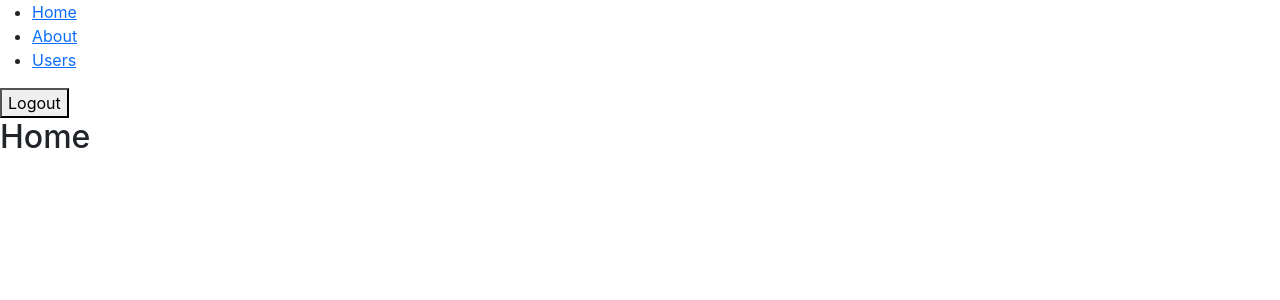
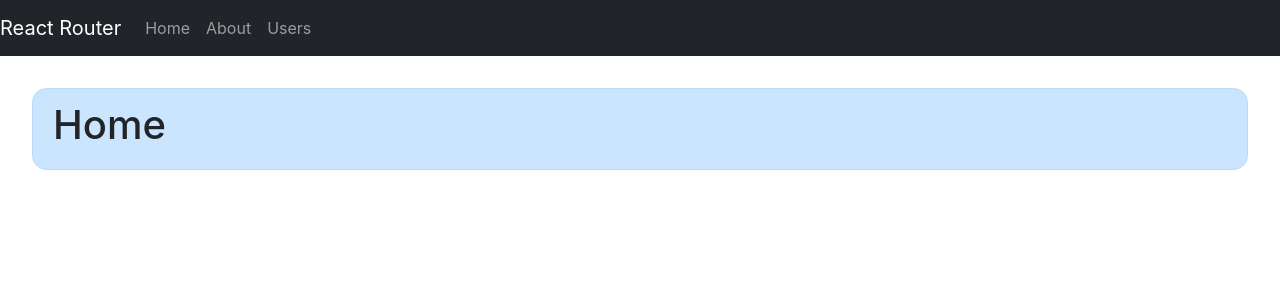
Before and after one commit to vkinsane/React_Router, a React (Create React App) app: page / in a window 1280 px wide. Shown: the top 300 px of the page. Built offline with nearby package versions, Linux system fonts and the light colour scheme.

Commit message:
Redirect Not Done

```diff
--- a/package.json
+++ b/package.json
@@ -6,8 +6,11 @@
     "@testing-library/jest-dom": "^5.11.10",
     "@testing-library/react": "^11.2.6",
     "@testing-library/user-event": "^12.8.3",
+    "bootstrap": "^4.6.0",
     "react": "^17.0.2",
+    "react-bootstrap": "^1.5.2",
     "react-dom": "^17.0.2",
+    "react-router-dom": "^5.2.0",
     "react-scripts": "4.0.3",
     "web-vitals": "^1.1.1"
   },
--- a/src/App.css
+++ b/src/App.css
@@ -36,3 +36,35 @@
     transform: rotate(360deg);
   }
 }
+/* My Css */
+.component {
+  border: 1px solid transparent;
+  position: relative;
+  padding: 0.75rem 1.25rem;
+  margin: 2rem;
+  border: 1px solid transparent;
+  border-radius: 0.9rem;
+}
+
+.home {
+  background-color: #cce5ff;
+  border-color: #b8daff;
+}
+.about {
+  background-color: #d4edda;
+  border-color: #c3e6cb;
+}
+.users {
+  background-color: #fff3cd;
+  border-color: #ffeeba;
+}
+.child-component {
+  border: 1px solid transparent;
+  background-color: #f8d7da;
+  border-color: #f5c6cb;
+  position: relative;
+  padding: 0.75rem 1.25rem;
+  margin: 2rem;
+  border: 1px solid transparent;
+  border-radius: 0.9rem;
+}
--- a/src/App.js
+++ b/src/App.js
@@ -1,13 +1,14 @@
 import React from "react";
+import "./App.css";
 import { BrowserRouter as Router } from "react-router-dom";
 import Mainrouter from "./components/Mainrouter";
-import Navbar from "./components/Navbar";
+import MainNavbar from "./components/Navbar";
 
 export default function App() {
   return (
     <Router>
       {/* Navbar should be displayed on every page */}
-      <Navbar />
+      <MainNavbar />
       <Mainrouter />
     </Router>
   );
--- a/src/components/About.js
+++ b/src/components/About.js
@@ -3,9 +3,9 @@ import React from "react";
 function About() {
   // const [logout, setLogout] = useState(false);
   return (
-    <React.Fragment>
-      <h2>About</h2>
-    </React.Fragment>
+    <div className="component about">
+      <h1>About</h1>
+    </div>
   );
 }
 
--- a/src/components/Home.js
+++ b/src/components/Home.js
@@ -1,7 +1,11 @@
 import React from "react";
 
 function Home() {
-  return <h2>Home</h2>;
+  return (
+    <div className="component home">
+      <h1>Home</h1>
+    </div>
+  );
 }
 
 export default Home;
--- a/src/components/Mainrouter.js
+++ b/src/components/Mainrouter.js
@@ -8,13 +8,10 @@ function Mainrouter() {
   return (
     <React.Fragment>
       {/* ============== Switch Routes to the first matched url ============== */}
-      {/* Which is the url in which the requested '/' , '/about' , '/users' is occuring first */}
       <Switch>
-        {/* <Route path="/" component={Home} /> */}
-        <Route path="/about" component={About} />
-        <Route path="/users" component={Users} />
-        <Route path="/" component={Home} />
-        {/* if we use this code above everymatch will be for / */}
+        <Route exact path="/" component={Home} />
+        <Route exact path="/about" component={About} />
+        <Route exact path="/users" component={Users} />
       </Switch>
 
       {/* ============== Switch with exact ============== */}
@@ -23,26 +20,20 @@ function Mainrouter() {
         <Route path="/about" component={About} />
         <Route path="/users" component={Users} />
       </Switch> */}
-
       {/* ============== Router Routes us to all matched urls ============== */}
-
-      {/* <Route path="/" component={Home} />
-      <Route path="/about" component={About} />
-      <Route path="/users" component={Users} /> */}
-
+      {/* <Route path="/" component={Home} /> Will render /  */}
+      {/* <Route path="/about" component={About} /> Will render / and /about */}
+      {/* <Route path="/users" component={Users} /> Will render / and /users */}
       {/* ============== Router with exact ============== */}
-
-      {/* *before adding exact */}
+      {/* To avoid home to render on /about and /users using exact */}
       {/* <Route exact path="/" component={Home} />
       <Route path="/about" component={About} />
       <Route path="/users" component={Users} /> */}
-
       {/* ============== Router with /:id ============== */}
       {/* Ex : https://www.flipkart.com/smart-watches/23102 */}
-
       {/* <Route path="/" component={Home} />
       <Route path="/about" component={About} />
-      <Route path={`/users/:userId`} component={Users} /> */}
+      <Route path={`/users/:userId`} component={Users} />  if time permits*/}
     </React.Fragment>
   );
 }
--- a/src/components/Navbar.js
+++ b/src/components/Navbar.js
@@ -1,46 +1,18 @@
 import React, { useState } from "react";
 import { Link, Redirect } from "react-router-dom";
-function Navbar() {
-  const [logout, setLogout] = useState(false);
+import { Nav, Navbar } from "react-bootstrap";
+function MainNavbar() {
+  // const [logout, setLogout] = useState(false);
   return (
-    <nav>
-      <ul>
-        <li>
-          <Link to="/">Home</Link>
-        </li>
-        <li>
-          <Link to="/about">About</Link>
-        </li>
-        <li>
-          <Link to="/users">Users</Link>
-          {/* <Link to="/users/1">Users</Link> */}
-        </li>
-      </ul>
-      {/* For redirect concept */}
-      {logout === true && (
-        <button
-          onClick={() => {
-            setLogout(false);
-            console.log("User Logged In 👍");
-          }}
-        >
-          Login
-        </button>
-      )}
-
-      {logout === false && (
-        <button
-          onClick={() => {
-            setLogout(true);
-            console.log("User Logged Out 👋");
-          }}
-        >
-          Logout
-        </button>
-      )}
-      {logout && <Redirect to="/" />}
-    </nav>
+    <Navbar bg="dark" variant="dark">
+      <Navbar.Brand>React Router</Navbar.Brand>
+      <Nav className="mr-auto">
+        <Nav.Link href="/">Home</Nav.Link>
+        <Nav.Link href="/about">About</Nav.Link>
+        <Nav.Link href="/users">Users</Nav.Link>
+      </Nav>
+    </Navbar>
   );
 }
 
-export default Navbar;
+export default MainNavbar;
--- a/src/components/Users.js
+++ b/src/components/Users.js
@@ -1,9 +1,13 @@
 import React from "react";
 
 function User() {
-  return <h2>Users</h2>;
+  return (
+    <div className="component users">
+      <h1>Users</h1>
+    </div>
+  );
 }
 //let { userId } = useParams(); //lets us use the params from the url for Users component
-// return <h2>User {userId}</h2>; */}
+// return <h2>User {userId}</h2>;
 
 export default User;
```
Also changed, not shown: src/components/test.js (added, +46 -0 lines), 1 other file (tests, documents, lock files or other folders).
